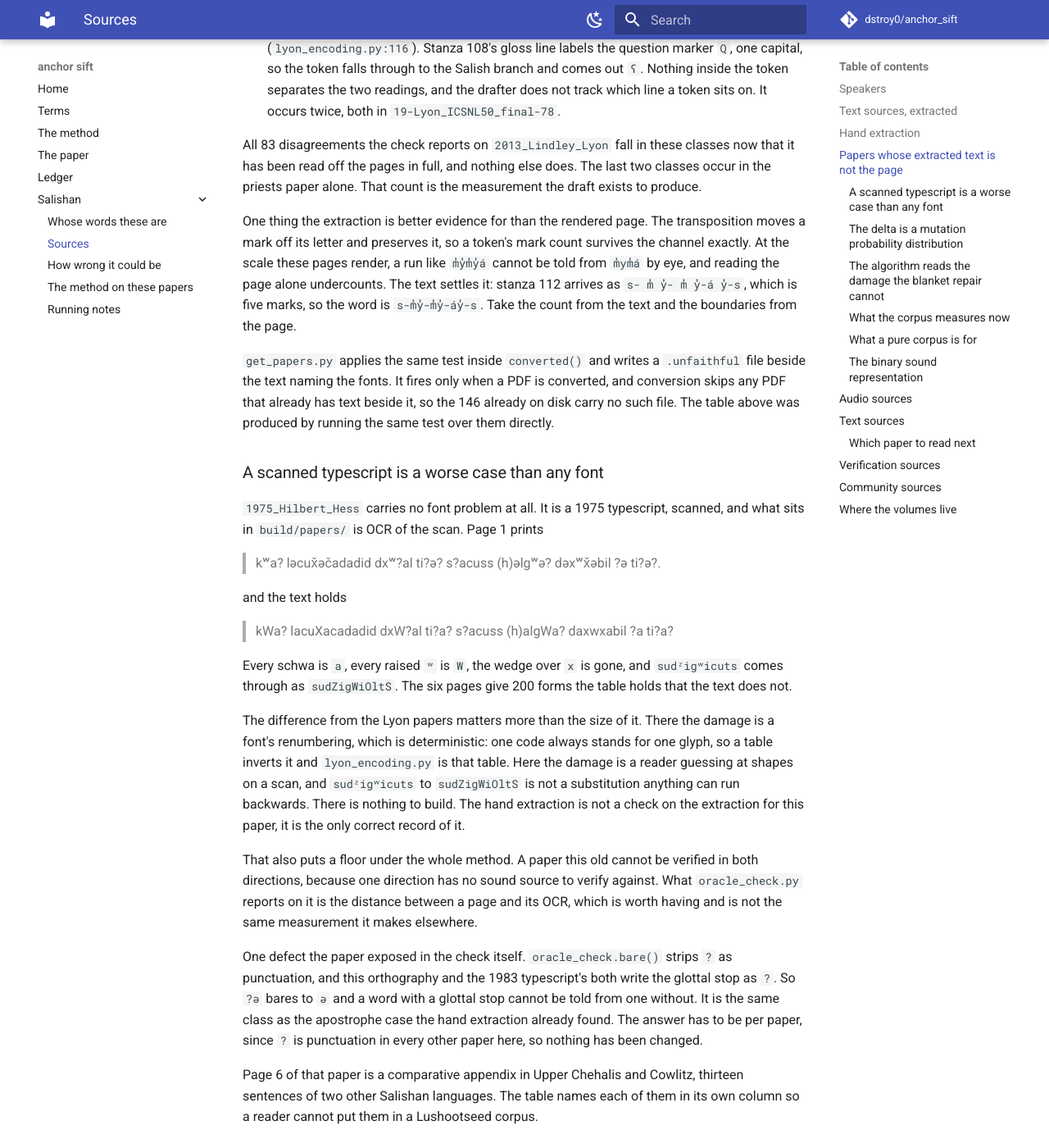
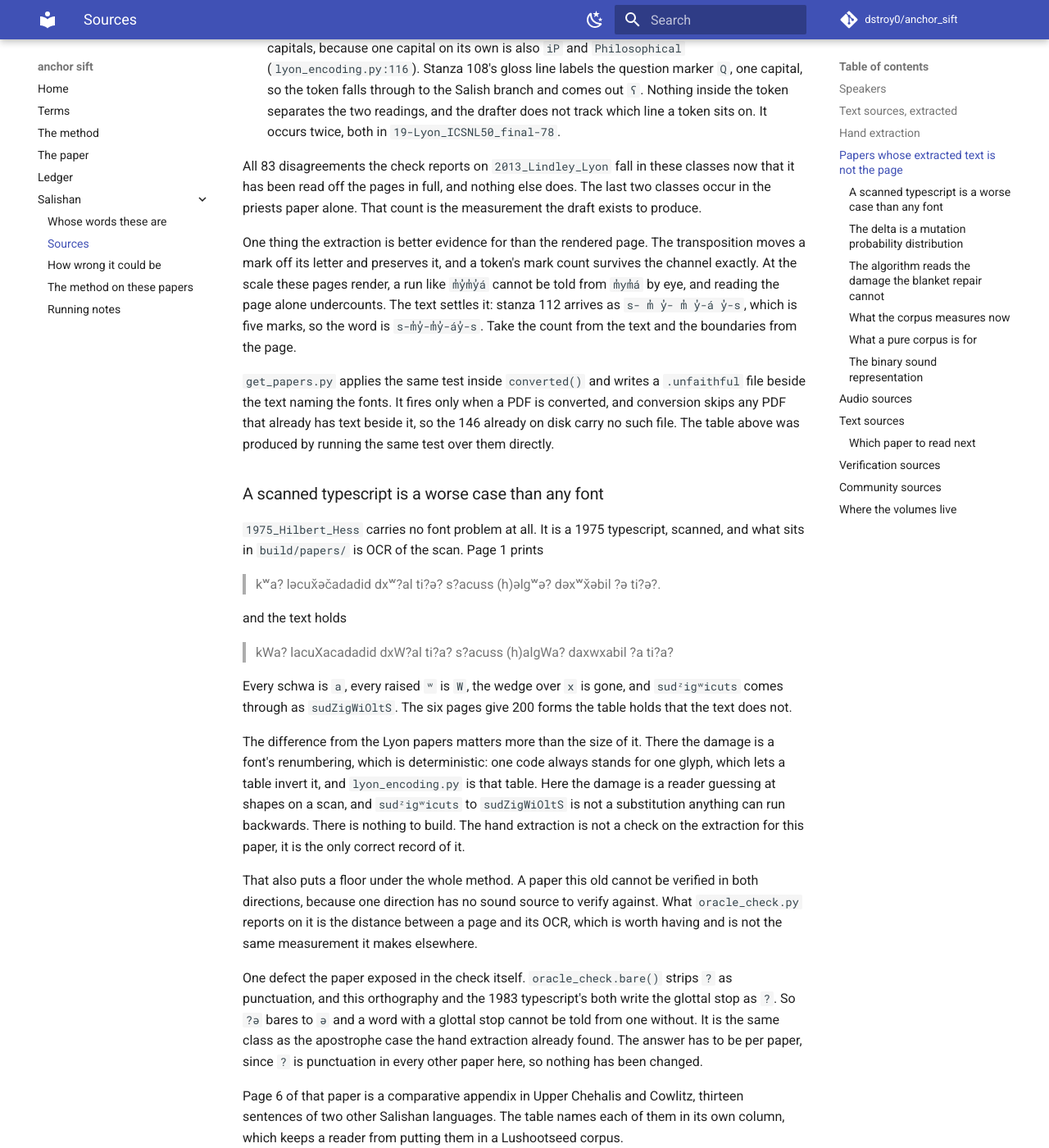
Before and after one commit to dstroy0/anchor_sift, an MkDocs documentation site: the page built from docs/research/Salishan/refs.md, in a window 1280 px wide and 1400 px high, scrolled down 13420 px. Shown: the whole window at 82% size. Built offline with MkDocs 1.6.1 and Material for MkDocs 9.7.7, drawn with Linux system fonts in a browser that asks for light colours; comment, search, counter and statistics services are not loaded; some of the changed text lies outside the part shown.

Commit message:
human language signature detection research

```diff
--- a/docs/research/Salishan/refs.md
+++ b/docs/research/Salishan/refs.md
@@ -122,7 +122,7 @@
 
 Only Mellesmoen and Kye reproduces its table.
 
-Wolfe is the one whose wrong-language column matters most, because it is the only paper here holding more than two languages. It reads zero. The `who` column carries the language on every row and the reader keys its output to the same column, so a Sechelt suffix cannot arrive in the Twana data by falling through a branch.
+Wolfe is the one whose wrong-language column matters most, because it is the only paper here holding more than two languages. It reads zero. The `who` column carries the language on every row and the reader keys its output to the same column, and a Sechelt suffix cannot arrive in the Twana data by falling through a branch.
 
 `2013_Lindley_Lyon` is read off the rendered pages: all twelve texts, both the running transcription and the interlinear, with the footnotes, free translations, commentary, the appendix paradigms and the abbreviation list. What remains is 46 forms the table holds that the draft does not, and 37 strings in the draft that no row holds. All 83 fall in one of the five classes the section below names, which makes the count a measurement of the draft.
 
@@ -132,7 +132,7 @@
 
 Its reader misses 1037 of the 1413 forms, and 5 of those are a single token. The rest are a gloss line, a parse line, a word gloss or a running paragraph held whole, against a reader that writes the interlinear a token at a time.
 
-Three of the eleven carry a `.oracle.md` beside the table, which is where a note about that paper goes. The `.tsv` itself holds no comment syntax and no prose header, so a CSV linter can read it: a header on line 1 and the same field count on every row.
+Three of the eleven carry a `.oracle.md` beside the table, which is where a note about that paper goes. The `.tsv` itself holds no comment syntax and no prose header, which lets a CSV linter read it: a header on line 1 and the same field count on every row.
 
 `oracle_check.py` tests the hand extraction against the paper both ways. `reader_check.py` tests the reader against the hand extraction.
 
@@ -194,7 +194,7 @@
 
 The consequence for method is why this section exists. A hand extraction taken from one of these `.txt` files records the font's encoding and not the paper, and it then verifies clean against that same file in both directions, because both sides of the check are reading the one damaged artifact. That is how this was found here, after two such tables had been built.
 
-What replaces it: `pdf2png.py` renders the pages to `build/pages/<stem>/page_NNN.png` and the reading is done from the image. `draft_page_text.py` writes `build/papers/<stem>.page.txt`, a draft of the page in the shared orthography, line for line with the extraction so a page of one is a page of the other, and `lyon_encoding.py` holds the rules it applies. The draft is a starting point a person corrects against the rendered page, never a source. Two things it cannot decide:
+What replaces it: `pdf2png.py` renders the pages to `build/pages/<stem>/page_NNN.png` and the reading is done from the image. `draft_page_text.py` writes `build/papers/<stem>.page.txt`, a draft of the page in the shared orthography, line for line with the extraction, which makes a page of one a page of the other, and `lyon_encoding.py` holds the rules it applies. The draft is a starting point a person corrects against the rendered page, never a source. Two things it cannot decide:
 
 * **Labialization**, for the reason above. It writes `ʷ` after the consonants that take one, which is right for `kʷ qʷ xʷ x̌ʷ` and wrong wherever a real `w` follows a consonant. It errs in both directions, and page 315 has one of each. `púlxwi` gets a `ʷ` it should not have, and section 3.2 settles that by parsing the word `√púlx-wi`. `lkʷu·········t` loses the one it should have, because the inserted space split it into `lk` and `wu·········t` before the rule could see the consonant, and section 3.2 parses that one `√lkʷ=ut`. The rule runs over the whole line, so it reaches the English as well: stanza 117's word gloss `he.fell.off.backwards` comes out `he.fell.off.backʷards`.
 * **Word boundaries.** The PDF inserts a space in front of a letter carrying a mark. `s ’plá ’ks@lx` is one word and `iP ’kl` is two, and both are a space in front of a marked letter. Page 25 settles the first as `sp̓lák̓səlx`, page 24 the second as `iʔ k̓l`.
@@ -206,7 +206,7 @@
 
 All 83 disagreements the check reports on `2013_Lindley_Lyon` fall in these classes now that it has been read off the pages in full, and nothing else does. The last two classes occur in the priests paper alone. That count is the measurement the draft exists to produce.
 
-One thing the extraction is better evidence for than the rendered page. The transposition moves a mark off its letter and preserves it, so a token's mark count survives the channel exactly. At the scale these pages render, a run like `m̓y̓m̓y̓á` cannot be told from `m̓ym̓á` by eye, and reading the page alone undercounts. The text settles it: stanza 112 arrives as `s- m̓ y̓- m̓ y̓-á y̓-s`, which is five marks, so the word is `s-m̓y̓-m̓y̓-áy̓-s`. Take the count from the text and the boundaries from the page.
+One thing the extraction is better evidence for than the rendered page. The transposition moves a mark off its letter and preserves it, and a token's mark count survives the channel exactly. At the scale these pages render, a run like `m̓y̓m̓y̓á` cannot be told from `m̓ym̓á` by eye, and reading the page alone undercounts. The text settles it: stanza 112 arrives as `s- m̓ y̓- m̓ y̓-á y̓-s`, which is five marks, so the word is `s-m̓y̓-m̓y̓-áy̓-s`. Take the count from the text and the boundaries from the page.
 
 `get_papers.py` applies the same test inside `converted()` and writes a `.unfaithful` file beside the text naming the fonts. It fires only when a PDF is converted, and conversion skips any PDF that already has text beside it, so the 146 already on disk carry no such file. The table above was produced by running the same test over them directly.
 
@@ -222,13 +222,13 @@
 
 Every schwa is `a`, every raised `ʷ` is `W`, the wedge over `x` is gone, and `sudᶻigʷicuts` comes through as `sudZigWiOltS`. The six pages give 200 forms the table holds that the text does not.
 
-The difference from the Lyon papers matters more than the size of it. There the damage is a font's renumbering, which is deterministic: one code always stands for one glyph, so a table inverts it and `lyon_encoding.py` is that table. Here the damage is a reader guessing at shapes on a scan, and `sudᶻigʷicuts` to `sudZigWiOltS` is not a substitution anything can run backwards. There is nothing to build. The hand extraction is not a check on the extraction for this paper, it is the only correct record of it.
+The difference from the Lyon papers matters more than the size of it. There the damage is a font's renumbering, which is deterministic: one code always stands for one glyph, which lets a table invert it, and `lyon_encoding.py` is that table. Here the damage is a reader guessing at shapes on a scan, and `sudᶻigʷicuts` to `sudZigWiOltS` is not a substitution anything can run backwards. There is nothing to build. The hand extraction is not a check on the extraction for this paper, it is the only correct record of it.
 
 That also puts a floor under the whole method. A paper this old cannot be verified in both directions, because one direction has no sound source to verify against. What `oracle_check.py` reports on it is the distance between a page and its OCR, which is worth having and is not the same measurement it makes elsewhere.
 
 One defect the paper exposed in the check itself. `oracle_check.bare()` strips `?` as punctuation, and this orthography and the 1983 typescript's both write the glottal stop as `?`. So `?ə` bares to `ə` and a word with a glottal stop cannot be told from one without. It is the same class as the apostrophe case the hand extraction already found. The answer has to be per paper, since `?` is punctuation in every other paper here, so nothing has been changed.
 
-Page 6 of that paper is a comparative appendix in Upper Chehalis and Cowlitz, thirteen sentences of two other Salishan languages. The table names each of them in its own column so a reader cannot put them in a Lushootseed corpus.
+Page 6 of that paper is a comparative appendix in Upper Chehalis and Cowlitz, thirteen sentences of two other Salishan languages. The table names each of them in its own column, which keeps a reader from putting them in a Lushootseed corpus.
 
 ### The delta is a mutation probability distribution
 
@@ -288,7 +288,7 @@
 
 `anchor_sift_algorithmic_extraction/symbol_sift.py`. Reading a broken word off a rendered page works and does not scale: twenty papers at twenty-four pages each is four hundred images, and every reading is a judgment nobody can check afterward. This asks the sift instead.
 
-A break site is a place where the extraction has two tokens and the paper may have had one. The candidates are the two joined by each combining mark the paper writes, and joined by nothing, which is the reading where the space is a real boundary. A candidate counts as attested where the paper writes it as a token, and where the paper writes it inside one: `qʷal út` is `qʷal̓út`, which Davis and Mellesmoen never prints alone and does print inside `qʷəqʷal̓út`. Scoring is the radix from `boundary_check.py`, with run counts taken from the tokens carrying no break and flattened to maximum entropy, so a run common everywhere contributes nothing and what is left belongs to that restoration.
+A break site is a place where the extraction has two tokens and the paper may have had one. The candidates are the two joined by each combining mark the paper writes, and joined by nothing, which is the reading where the space is a real boundary. A candidate counts as attested where the paper writes it as a token, and where the paper writes it inside one: `qʷal út` is `qʷal̓út`, which Davis and Mellesmoen never prints alone and does print inside `qʷəqʷal̓út`. Scoring is the radix from `boundary_check.py`, with run counts taken from the tokens carrying no break and flattened to maximum entropy. A run common everywhere contributes nothing and what is left belongs to that restoration.
 
 **It finds 86 sites across the fifteen papers with readers, and every one of those papers already reports 100 percent coverage.** That is not a contradiction, it is the blind spot `inserted_space.py` names: the coverage check puts both sides through the same repair, and a word broken in the source and broken in the extraction matches itself.
 
@@ -370,7 +370,7 @@
 
 The waveform on its own is not enough. A vowel is a harmonic series under an envelope, and two recordings of one vowel share the envelope while the harmonics sit wherever the speaker's pitch put them, so comparing samples compares the harmonics. The analysis is spectral and the envelope is smoothed off the source before anything is compared.
 
-What a person hears is not what the microphone recorded, and it differs between listeners by physiology and by how much hearing they have lost. The weighting is an argument, with `NO_LOSS` standing for a listener who has lost none. A real audiogram is the six frequencies a hearing test is run at with the loss in dB at each, and the loss comes off a band before loudness, so a band a listener cannot hear stops reaching the code.
+What a person hears is not what the microphone recorded, and it differs between listeners by physiology and by how much hearing they have lost. The weighting is an argument, with `NO_LOSS` standing for a listener who has lost none. A real audiogram is the six frequencies a hearing test is run at with the loss in dB at each, and the loss comes off a band before loudness, and a band a listener cannot hear stops reaching the code.
 
 Some sounds are the same sound at different frequencies. A phone said by a small speaker and by a large one differs by a scaling of the whole spectrum. The 64 bands are log spaced, so that scaling is a shift along the band axis, and the magnitude of a Fourier transform along that axis is unchanged by the shift. That transform is the segment field.
 
@@ -417,7 +417,7 @@
 
 `paper_language.py` reads each paper's front matter for the names the literature uses for each language and attributes a paper where it names one and no other. Over the 154 texts it attributes 122 and leaves 32, which are the comparative papers and are correctly left. Lushootseed leads at 43 papers, Nuxalk follows at 32.
 
-Counting how much of a language each unread paper actually holds gives a different order, and it is the one that matters for this work. Lushootseed has 40 unread papers and 593 distinct language tokens across all of them together, which is less than one Nater appendix. The reason is the section above: most of the Lushootseed literature is older and writes the glottal stop as `?` and the schwa as `a` or `E`, so a mark set built on the modern orthography reads those papers as holding no language at all. Comox has 8 unread papers and 1899 tokens, St'át'imcets 10 and 1297, Nuxalk 29 and 1046.
+Counting how much of a language each unread paper actually holds gives a different order, and it is the one that matters for this work. Lushootseed has 40 unread papers and 593 distinct language tokens across all of them together, which is less than one Nater appendix. The reason is the section above: most of the Lushootseed literature is older and writes the glottal stop as `?` and the schwa as `a` or `E`, and a mark set built on the modern orthography reads those papers as holding no language at all. Comox has 8 unread papers and 1899 tokens, St'át'imcets 10 and 1297, Nuxalk 29 and 1046.
 
 So the count of papers per language is not the count of language per language, and picking by the first number would spend the next month on texts a check cannot yet see into. What Lushootseed needs is not another paper but the treatment `1983_Hilbert` and `1975_Hilbert_Hess` already have, which is a per-paper mark set for the orthography that paper is actually written in.
 
```
Also changed, not shown: docs/research/Salishan/running.md (+2 -2 lines).
